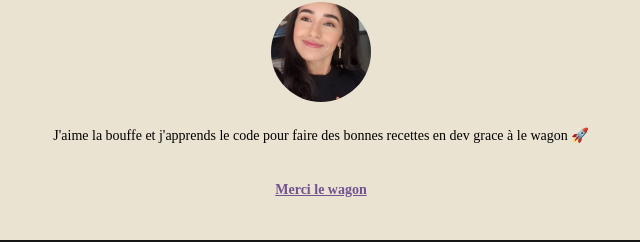
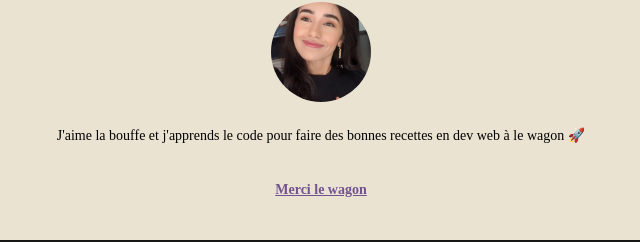
Before and after one commit to Nidmou/profile, a plain HTML site: page index.html in a window 1280 px wide. Shown: the part 118-360 px from the top of the page, 319-959 px from the left. Drawn offline with Linux system fonts and the light colour scheme.

Commit message:
text descrp

```diff
--- a/index.html
+++ b/index.html
@@ -10,7 +10,7 @@
         <div class="card-white text-center">
           <h1>Bonjour, Je suis Nidal 😁 je suis programmeur 💻</h1>
           <img class="img-rounded" src="images/moi.webp" width="100px" alt="me">
-          <p>J'aime la bouffe et j'apprends le code pour faire des bonnes recettes en dev grace à le wagon 🚀</p>
+          <p>J'aime la bouffe et j'apprends le code pour faire des bonnes recettes en dev web à le wagon 🚀</p>
           <a href="#" class="btn-blue">Merci le wagon</a>
         </div>
 
```
